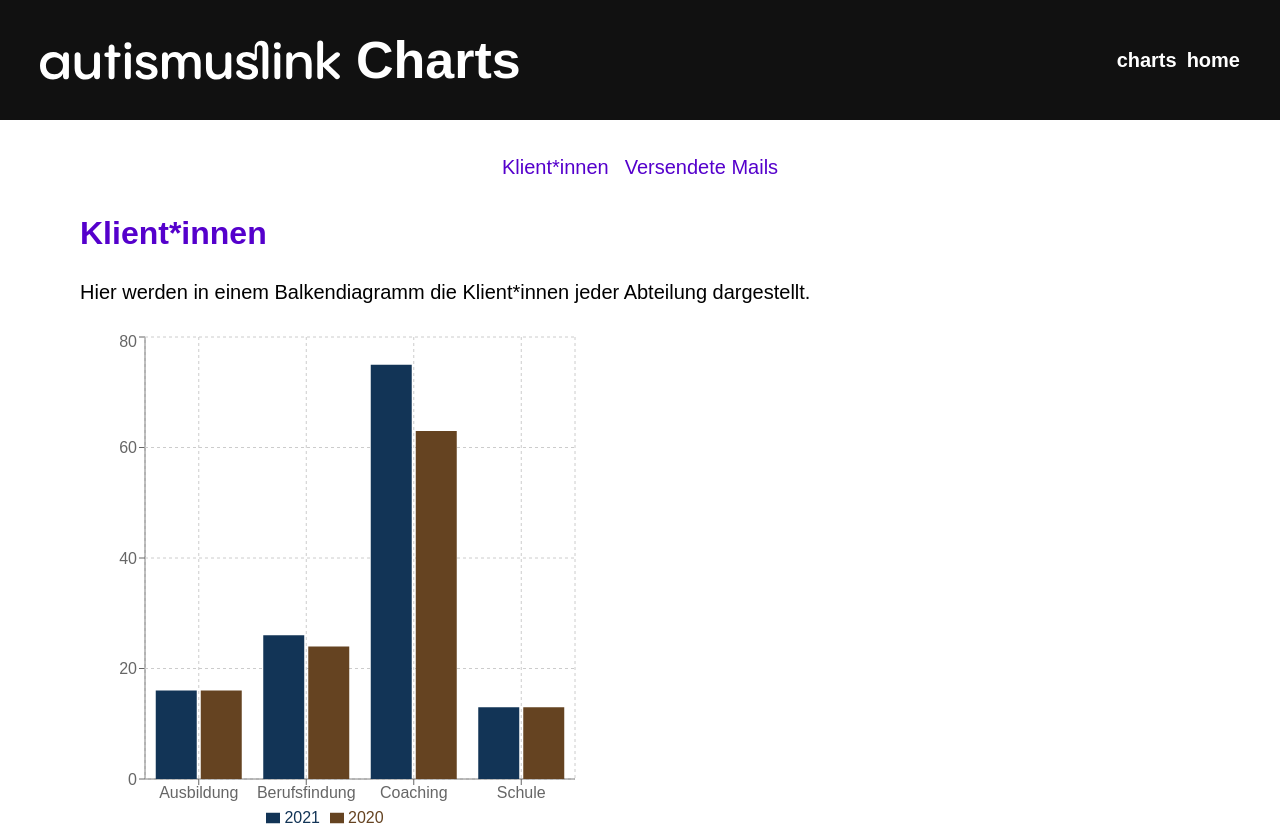
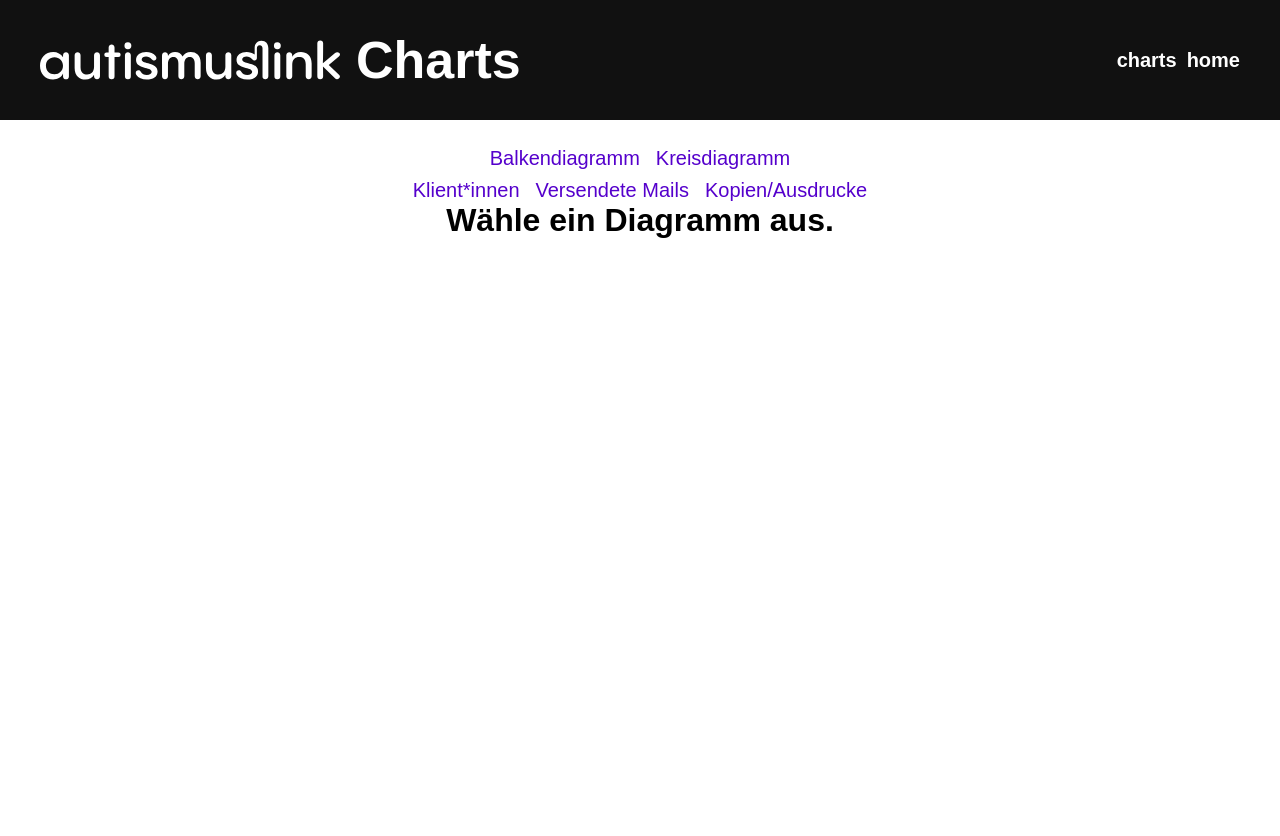
Before and after one commit to PatrikAckermann/alink-charts, a React (Create React App) app: page /charts/1 in a window 1280 px wide. After the commit the page ends 800 px from the top, so only its background shows below. Built offline with nearby package versions, Linux system fonts and the light colour scheme; a web font is replaced by a local one.

Commit message:
Added pie charts

```diff
--- a/src/App.jsx
+++ b/src/App.jsx
@@ -3,6 +3,7 @@ import Layout from "./Pages/Layout";
 import Chart, {Loader as ChartLoader} from "./Components/Chart"
 import Charts from "./Pages/Charts"
 import Home from "./Pages/Home";
+import TypeSelect from "./Pages/TypeSelect"
 
 export var route = "/"
 
@@ -14,9 +15,12 @@ var router = createBrowserRouter(createRoutesFromElements(
   <Route path={route} element={<Layout/>}>
     <Route path="*"/>
     <Route index element={<Home/>}/>
-    <Route path="charts" element={<Charts />}>
-      <Route index element={<h1 style={{textAlign: "center"}}>Wähle ein Diagramm aus.</h1>}/>
-      <Route path=":id" element={<Chart />} loader={ChartLoader}/>
+    <Route path="charts" element={<TypeSelect/>}>
+      <Route path=":type" element={<Charts/>}>
+        <Route path=":id" element={<Chart />} loader={ChartLoader}/>
+        <Route index element={<h1 style={{textAlign: "center"}}>Wähle ein Diagramm aus.</h1>}/>
+      </Route>
+      <Route index element={<h1 style={{textAlign: "center"}}>Wähle ein Diagrammtyp aus.</h1>}/>
     </Route>
   </Route>
 ))
--- a/src/CSS/Chart.css
+++ b/src/CSS/Chart.css
@@ -20,3 +20,11 @@
     width: 500px;
     height: 500px;
 }
+
+.custom-tooltip {
+    background-color: white;
+    padding: 5px;
+    border: 1px solid #eeeeee;
+    color: black;
+    padding: 15px 10px 15px 10px;
+}
--- a/src/CSS/Layout.css
+++ b/src/CSS/Layout.css
@@ -1,6 +1,6 @@
 .charts--links {
-    padding-top: 4ch;
     text-align: center;
+    margin-top: 1ch;
 }
 
 .charts--link {
@@ -14,3 +14,7 @@
     background-color: rgba(0, 0, 0, 0.1);
     border-radius: 5px;
 }
+
+.link--active {
+    text-decoration:underline;
+}
--- a/src/Components/BChart.jsx
+++ b/src/Components/BChart.jsx
@@ -1,4 +1,4 @@
-import { BarChart, Bar, XAxis, YAxis, CartesianGrid, Legend, ResponsiveContainer } from "recharts"
+import { BarChart, Bar, XAxis, YAxis, CartesianGrid, Legend, ResponsiveContainer, Tooltip } from "recharts"
 
 export default function BChart(props) {
     return (
@@ -8,9 +8,22 @@ export default function BChart(props) {
                 <YAxis />
                 <CartesianGrid strokeDasharray="3 3"/>
                 <Legend />
-                <Bar dataKey="2021" fill="#123456"/>
-                <Bar dataKey="2020" fill="#654321"/>
+                <Tooltip content={customToolTip}/>
+                <Bar dataKey="2021" fill="#5500cc"/>
+                <Bar dataKey="2020" fill="#111111"/>
             </BarChart>
         </ResponsiveContainer>
     )
 }
+
+export function customToolTip({payload}) {
+    if (payload[0] !== undefined) {
+        return (
+            <div className="custom-tooltip">
+                <p className="label" >{`${payload[0].payload.name}`}</p>
+                <p className="label" >{`2020: ${payload[0].payload["2020"]}`}</p>
+                <p className="label" >{`2021: ${payload[0].payload["2021"]}`}</p>
+            </div>
+        )
+    }
+}
--- a/src/Components/Chart.jsx
+++ b/src/Components/Chart.jsx
@@ -1,6 +1,7 @@
 import { useLoaderData } from "react-router-dom"
 import BChart from "./BChart"
-import { klientinnen, mails } from "../data"
+import PChart from "./PChart"
+import { data } from "../data"
 import "../CSS/Chart.css"
 
 /*
@@ -31,20 +32,18 @@ export function Loader({params}) {
     var title = "Titel konnte nicht geladen werden"
     var description = "Beschreibung konnte nicht geladen werden"
     var chart = <></>
-    switch(params.id) {
-        case "1":
-            title = "Klient*innen"
-            description = "Hier werden in einem Balkendiagramm die Klient*innen jeder Abteilung dargestellt."
-            chart = <BChart data={klientinnen}/>;
+    var index = parseInt(params.id) - 1
+
+    switch(params.type) {
+        case "bchart":
+            chart = <BChart data={data[index][1]}/>
             break;
-        case "2":
-            title = "Versendete Mails"
-            description = "Hier werden in einem Balkendiagramm die versendeten Mails jeder Abteilung dargestellt."
-            chart = <BChart data={mails}/>;
+        case "pchart":
+            chart = <PChart data={data[index][1]}/>
             break;
         default:
             break;
     }
-    var data = {title: title, description: description, chart: chart}
-    return data
+    var a = {title: data[index][0], description: data[index][2], chart: chart}
+    return a
 }
--- /dev/null
+++ b/src/Components/PChart.jsx
@@ -0,0 +1,51 @@
+import { PieChart, Pie, Text, Cell, Legend, ResponsiveContainer, Tooltip } from "recharts"
+
+export default function PChart(props) {
+    return (
+        <ResponsiveContainer>
+            <PieChart>
+                <Pie data={props.data} cx="50%" cy="50%" outerRadius={60} label={customLabel} labelLine={false} dataKey="2020">
+                    <Cell fill="red"/>
+                    <Cell fill="yellow"/>
+                    <Cell fill="green"/>
+                    <Cell fill="blue"/>
+                </Pie>
+                <Pie data={props.data} cx="50%" cy="50%" innerRadius={65} outerRadius={80} label={customLabel} labelLine={false} dataKey="2021">
+                    <Cell fill="red"/>
+                    <Cell fill="yellow"/>
+                    <Cell fill="green"/>
+                    <Cell fill="blue"/>
+                </Pie>
+                <Tooltip content={(a) => customToolTip(a, props.data)}/>
+            </PieChart>
+        </ResponsiveContainer>
+    )
+}
+
+function customLabel({percent}) {
+    return <text>{(percent * 100).toFixed(0)}</text>
+}
+
+function customToolTip({payload}, data) {
+    if (payload[0] != undefined) {
+        var percent2020 = 0
+        var percent2021 = 0
+        data.forEach((x) => {
+            percent2020 += x["2020"]
+        })
+        percent2020 = Math.round(100 / percent2020 * payload[0].payload["2021"])
+
+        data.forEach((x) => {
+            percent2021 += x["2021"]
+        })
+        percent2021 = Math.round(100 / percent2021 * payload[0].payload["2021"])
+
+        return (
+            <div className="custom-tooltip">
+                <p className="label" >{`${payload[0].name}`}</p>
+                <p className="label" >{`2020: ${payload[0].payload["2020"]}`} / {percent2020}%</p>
+                <p className="label" >{`2021: ${payload[0].payload["2021"]}`} / {percent2021}%</p>
+            </div>
+        )
+    }
+}
--- a/src/Pages/Charts.jsx
+++ b/src/Pages/Charts.jsx
@@ -1,17 +1,18 @@
 import { NavLink, Outlet } from "react-router-dom"
 import "../CSS/Layout.css"
-import BChart from "../Components/BChart"
+import {data} from "../data"
 
 /* Daten:
 Da die Daten immer nur 2020 und 2021 vergleichen macht es keinen Sinn ein Liniendiagramm oder so zu verwenden. Das Balkendiagramm (SimpleBarChart) eignet sich m.M.n. am besten.
 */
 
 export default function Charts() {
+    var links = data
+    var mappedLinks = links.map((x, index) => <NavLink to={(index + 1).toString()} className={({isActive}) => isActive ? "charts--link link--active" : "charts--link"}>{x[0]}</NavLink>)
     return (
         <div className="charts">
             <div className="charts--links">
-                <NavLink to="1" className="charts--link">Klient*innen</NavLink>
-                <NavLink to="2" className="charts--link">Versendete Mails</NavLink>
+                {mappedLinks}
             </div>
             <Outlet/>
         </div>
--- /dev/null
+++ b/src/Pages/TypeSelect.jsx
@@ -0,0 +1,24 @@
+import { NavLink, Outlet, useParams } from "react-router-dom"
+import "../CSS/Layout.css"
+
+export default function TypeSelect() {
+    var params = useParams()
+    function getPath(type) {
+        var path = type
+        if (params.id) {
+            path += "/" + params.id
+        }
+        console.log(path)
+        return path
+    }
+
+    return (
+        <div>
+            <div className="charts--links" style={{paddingTop: "2ch"}}>
+                <NavLink to={getPath("bchart")} className={({isActive}) => isActive ? "charts--link link--active" : "charts--link"}>Balkendiagramm</NavLink>
+                <NavLink to={getPath("pchart")} className={({isActive}) => isActive ? "charts--link link--active" : "charts--link"}>Kreisdiagramm</NavLink>
+            </div>
+            <Outlet/>
+        </div>
+    )
+}
--- a/src/data.jsx
+++ b/src/data.jsx
@@ -45,3 +45,28 @@ export var mails = [
         2020: 3245
     }
 ]
+
+export var kopien = [
+    {
+        name: bereiche[0],
+        2021: 1620,
+        2020: 1080
+    },
+    {
+        name: bereiche[1],
+        2021: 7016,
+        2020: 6453
+    },
+    {
+        name: bereiche[2],
+        2021: 4165,
+        2020: 2325
+    },
+    {
+        name: bereiche[3],
+        2021: 399,
+        2020: 348
+    }
+]
+
+export var data = [["Klient*innen", klientinnen, "Diagramm der Anzahl Klient*innen in den verschiedenen Abteilungen."], ["Versendete Mails", mails, "Diagramm der Anzahl versendeter E-Mails in den verschiedenen Abteilungen."], ["Kopien/Ausdrucke", kopien, "Diagramm der Anzahl Kopien/Ausdrucke aus den verschiedenen Abteilungen."]]
```
